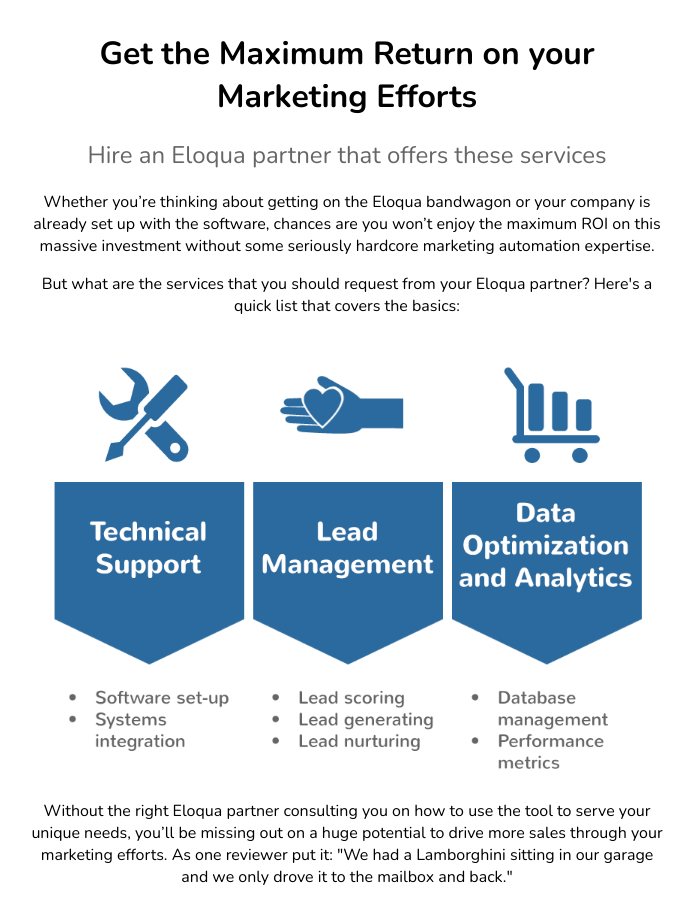
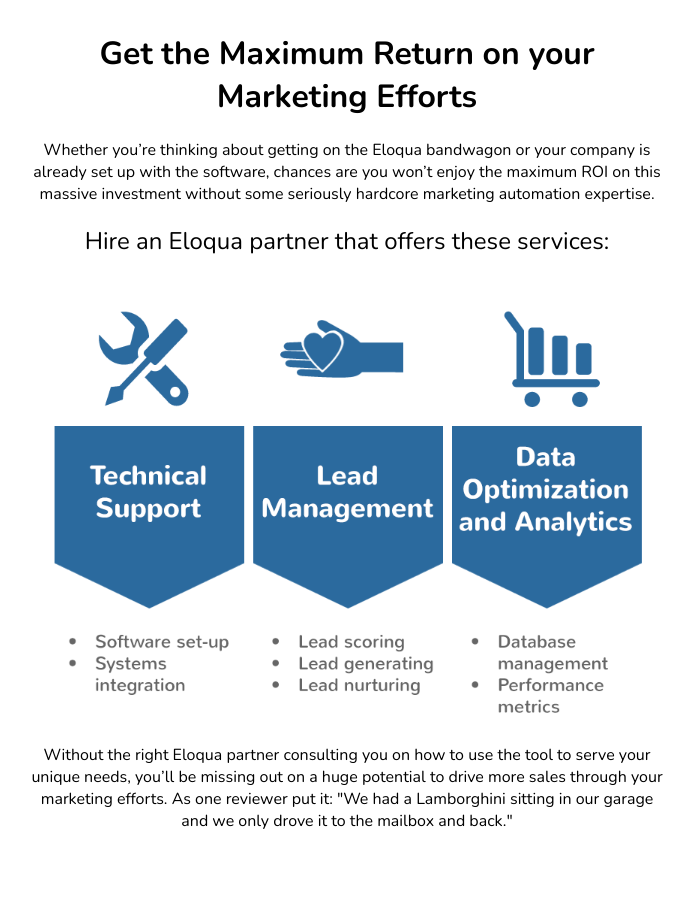
Before and after one commit to aminatariq/mass-engines, a plain HTML site: page index.html in a window 1280 px wide. Shown: the whole page, without its empty margins (293-987 px from the left). After the commit the page ends 864 px from the top, so only its background shows below. Drawn offline with nearby package versions, Linux system fonts and the light colour scheme.

Commit message:
Call to action

```diff
--- a/index.html
+++ b/index.html
@@ -10,11 +10,10 @@
 <body>
 	<div class="main">
 	<h1>Get the Maximum Return on your Marketing Efforts</h1>
-	<h2>Hire an Eloqua partner that offers these services</h2>
 
 	<p>Whether you’re thinking about getting on the Eloqua bandwagon or your company is already set up with the software, chances are you won’t enjoy the maximum ROI on this massive investment without some seriously hardcore marketing automation expertise.</p>
 
-	<p>But what are the services that you should request from your Eloqua partner? Here's a quick list that covers the basics:</p>
+	<h2>Hire an Eloqua partner that offers these services:</h2>
 
 	<p><img src="img/services.png" width="95%" alt="Eloqua Partner Services" align="middle"></p>
 
--- a/style.css
+++ b/style.css
@@ -11,7 +11,6 @@
 
 h2 {
   font-weight: 400;
-  color:#666;
 }
 
 p {
```
